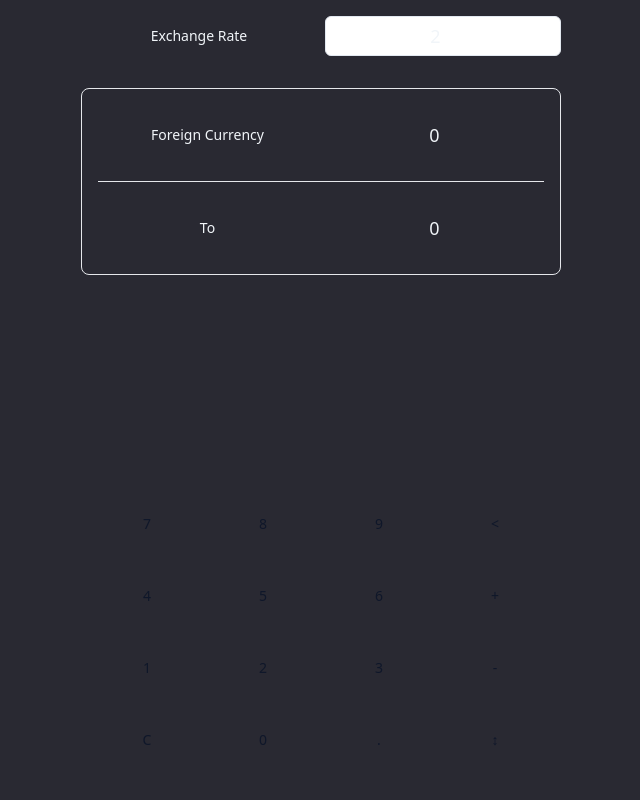
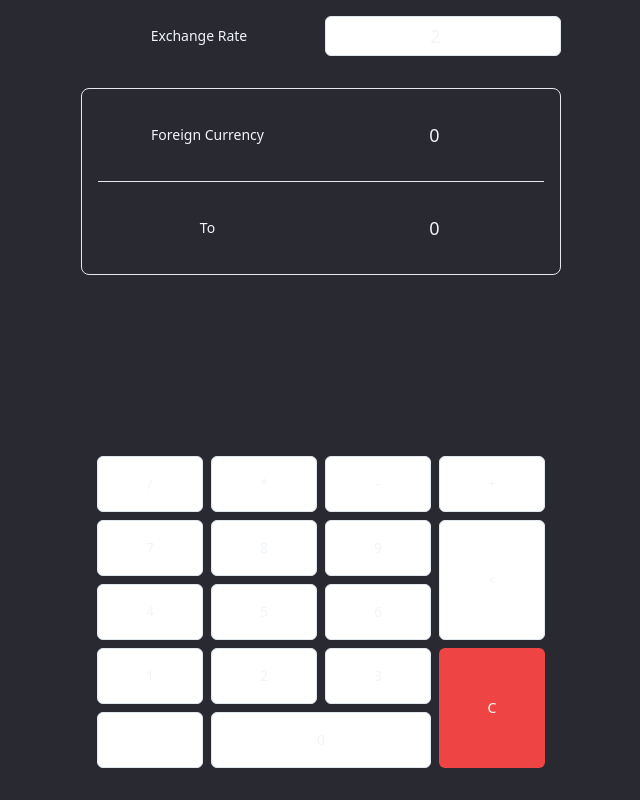
Before and after one commit to krsntn/currency-converter, a React (Vite) app: page / in a window 1280 px wide. Shown: the whole page, without its empty margins (319-959 px from the left). Built offline with nearby package versions, Linux system fonts and the light colour scheme.

Commit message:
feat: add full operator support and redesign numpad layout

```diff
--- a/src/App.jsx
+++ b/src/App.jsx
@@ -25,9 +25,13 @@ const App = () => {
   const inputValueChanged = (value) => {
     setInputValue(value);
     if (value.slice(-1).match(/\d/)) {
-      const result = eval(value);
-      if (result) {
-        setOutput(result);
+      try {
+        const result = eval(value);
+        if (typeof result === "number") {
+          setOutput(result);
+        }
+      } catch (e) {
+        console.error("Eval error", e);
       }
     } else if (value.length === 0) {
       setOutput(0);
@@ -65,8 +69,7 @@ const App = () => {
 
         <div className="border border-gray-200 rounded-lg p-4">
           <div className="grid grid-cols-2 items-center gap-2">
-            {inputValue.split("").includes("+") ||
-            inputValue.split("").includes("-") ? (
+            {/[+\-*/]/.test(inputValue) ? (
               <>
                 <div />
                 <div className="text-xs">{inputValue}</div>
--- a/src/components/Numpad/index.jsx
+++ b/src/components/Numpad/index.jsx
@@ -13,13 +13,11 @@ const Numpad = ({ onInputChange, hide, onReverse }) => {
       if (input.length !== 0 && !input.includes(".")) {
         setInput((prev) => prev.concat("."));
       }
-    } else if (value === "↕") {
-      onReverse();
-    } else if (value === "+" || value === "-") {
+    } else if (["+", "-", "*", "/"].includes(value)) {
       const lastChar = input.slice(-1);
       if (lastChar.match(/\d/)) {
         setInput((prev) => prev.concat(value));
-      } else if (lastChar !== value) {
+      } else if (["+", "-", "*", "/"].includes(lastChar)) {
         setInput((prev) => prev.slice(0, -1).concat(value));
       }
     } else {
@@ -31,7 +29,7 @@ const Numpad = ({ onInputChange, hide, onReverse }) => {
     onInputChange(input);
   }, [input, onInputChange]);
 
-  const buttons = [
+  const numbers = [
     "7",
     "8",
     "9",
@@ -39,29 +37,42 @@ const Numpad = ({ onInputChange, hide, onReverse }) => {
     "4",
     "5",
     "6",
-    "+",
     "1",
     "2",
     "3",
-    "-",
     "C",
+    ".",
     "0",
-    ".",
-    "↕",
   ];
+
+  const operators = ["/", "*", "-", "+"];
 
   return (
     <div
       className={`p-4 mx-auto rounded-lg w-full ${hide ? "hidden" : "block"}`}
     >
-      <div className="grid grid-cols-4 gap-4">
-        {buttons.map((button) => {
+      <div className="grid grid-cols-4 gap-2 mb-2">
+        {operators.map((button) => {
           return (
             <Button
               key={button}
-              variant="link"
+              variant="outline"
               onClick={() => handleButtonClick(button)}
-              className="h-14"
+              className={`h-14`}
+            >
+              {button}
+            </Button>
+          );
+        })}
+      </div>
+      <div className="grid grid-cols-4 gap-2">
+        {numbers.map((button) => {
+          return (
+            <Button
+              key={button}
+              variant={button === "C" ? "destructive" : "outline"}
+              onClick={() => handleButtonClick(button)}
+              className={`min-h-14 h-full ${["<", "C"].includes(button) ? "row-span-2" : ""} ${button === "0" ? "col-span-2" : ""}`}
             >
               {button}
             </Button>
```
Also changed, not shown: 1 other file (tests, documents, lock files or other folders).
